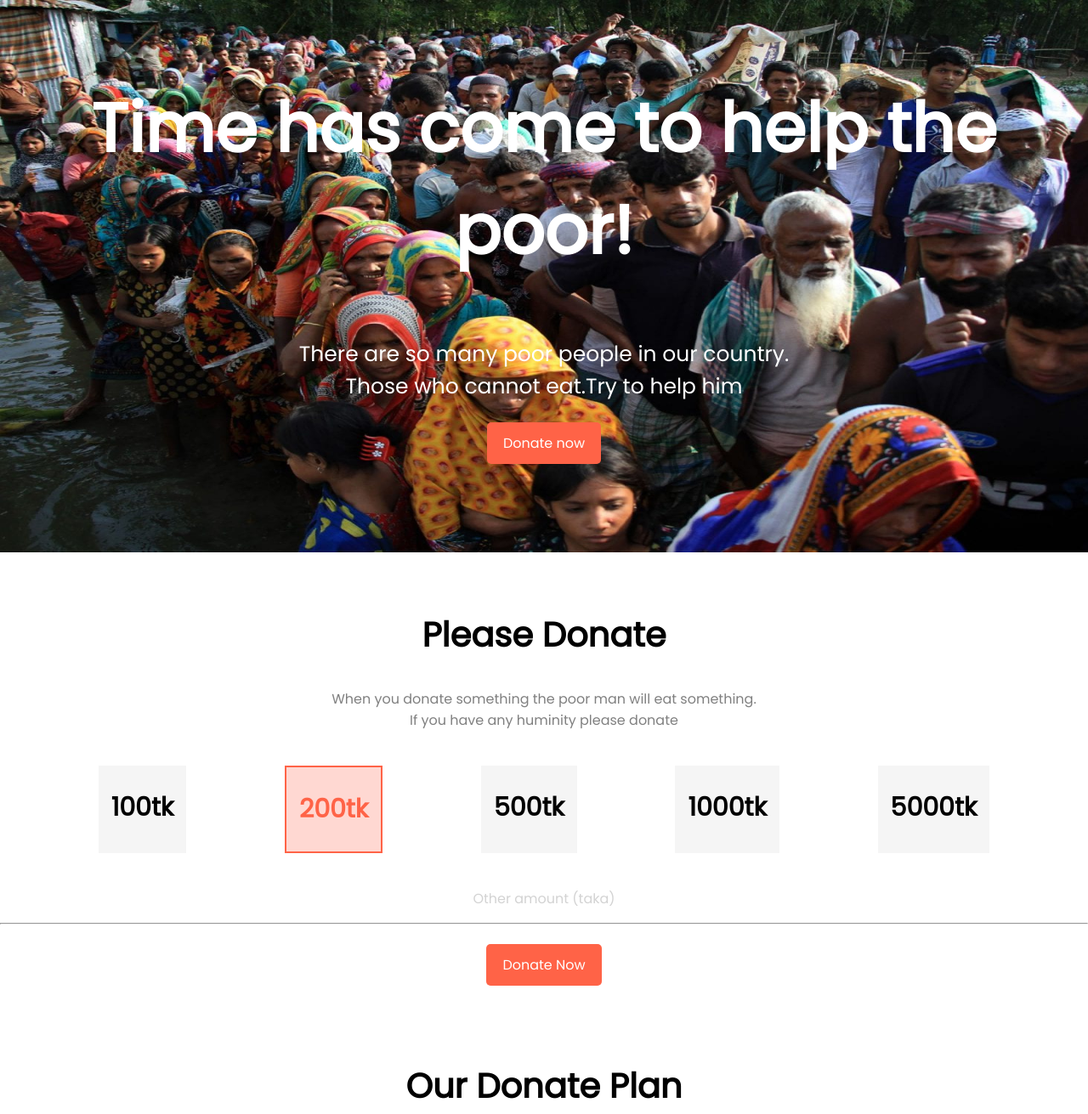
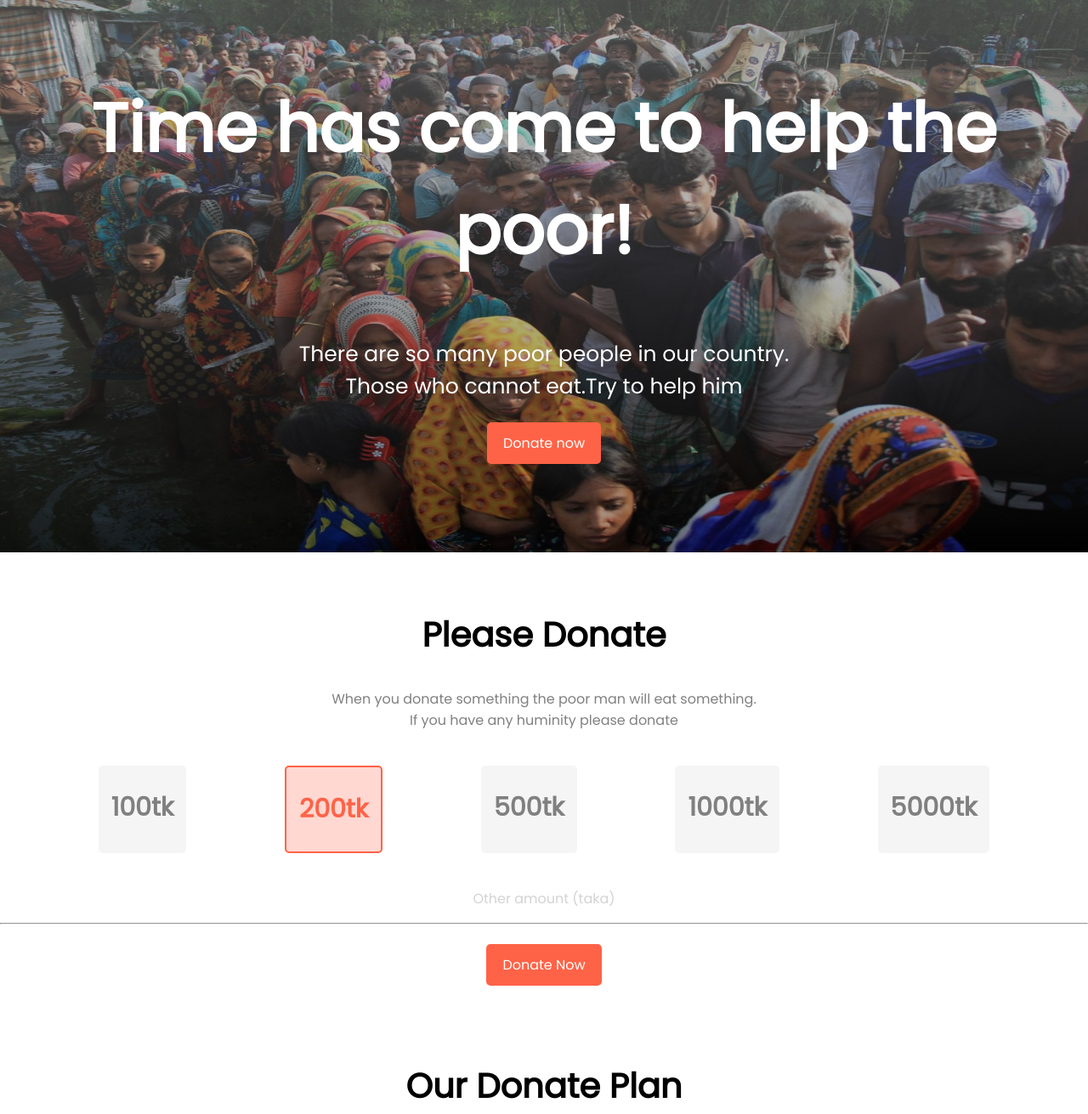
Before and after one commit to mozammal01/first-assignment, a plain HTML site: page index.html in a window 1280 px wide. Shown: the top 1311 px of the page at 85% size. Drawn offline with Linux system fonts and the light colour scheme.

Commit message:
a-z done

```diff
--- a/style.css
+++ b/style.css
@@ -11,7 +11,9 @@ font-family: 'Poppins', sans-serif;
   padding-right: 100px;
   padding-bottom: 150px;
   padding-top: 25px;
-  background-image: url(donation7.jpg);
+  min-height: 100%;
+  background: linear-gradient(0deg,rgba(0, 0, 0, 0.356),rgba(128, 128, 128, 0.527)),url(donation7.jpg);
+  background-size: cover;
   background-repeat: no-repeat;
   background-size: 1400px 650px;
 }
@@ -55,26 +57,35 @@ font-family: 'Poppins', sans-serif;
   border: 2px solid;
   padding: 27px 15px;
   background-color: rgb(255, 216, 210);
+  border-radius: 5px;
 }
 .second-site-h2-1{
   border: 2px ;
   background-color: rgb(245, 245, 245);
   padding: 27px 15px;
+  color: gray;
+  border-radius: 5px;
 }
 .second-site-h2-3{
   border: 2px ;
   background-color: rgb(245, 245, 245);
   padding: 27px 15px;
+  color: gray;
+  border-radius: 5px;
 }
 .second-site-h2-4{
   border: 2px ;
   background-color: rgb(245, 245, 245);
   padding: 27px 15px;
+  color: gray;
+  border-radius: 5px;
 }
 .second-site-h2-5{
   border: 2px ;
+  color: gray;
   background-color: rgb(245, 245, 245);
   padding: 27px 15px;
+  border-radius: 5px;
 }
 .second-site-p-2{
   color: lightgray;
```
